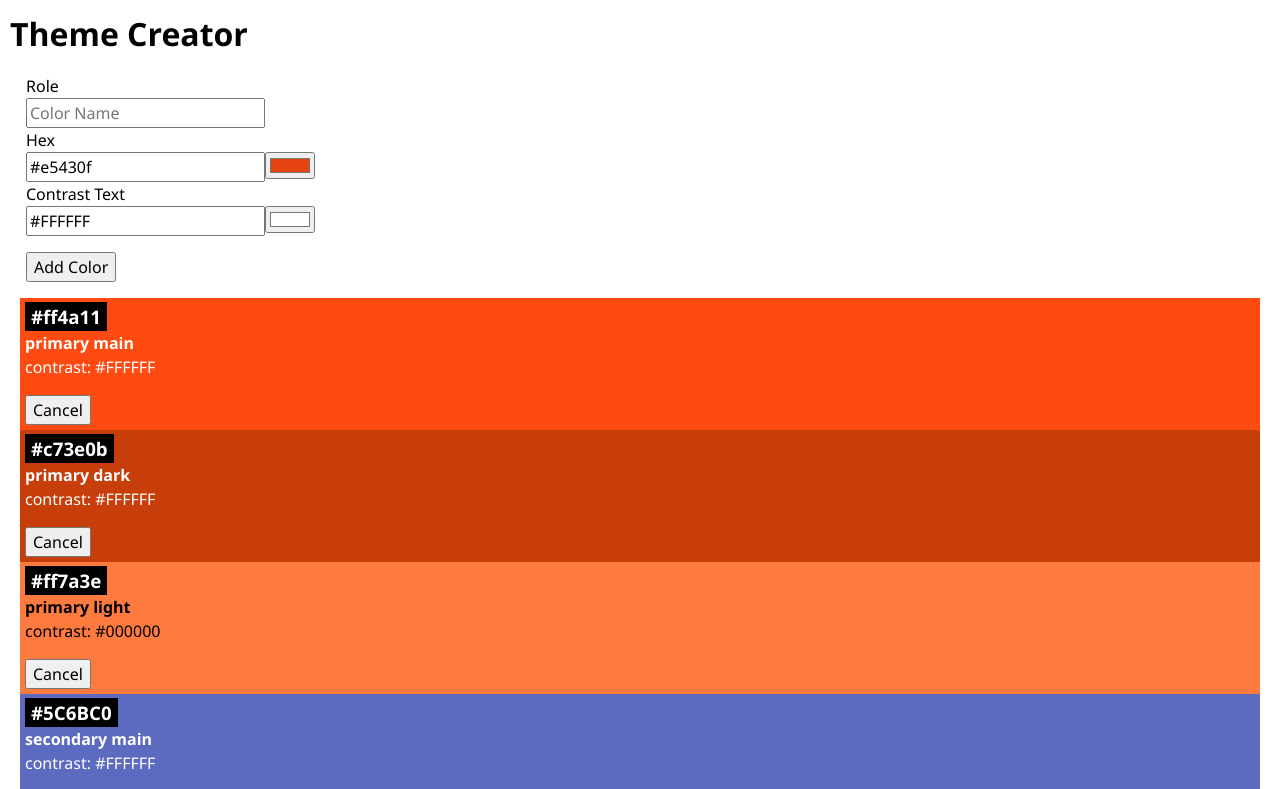
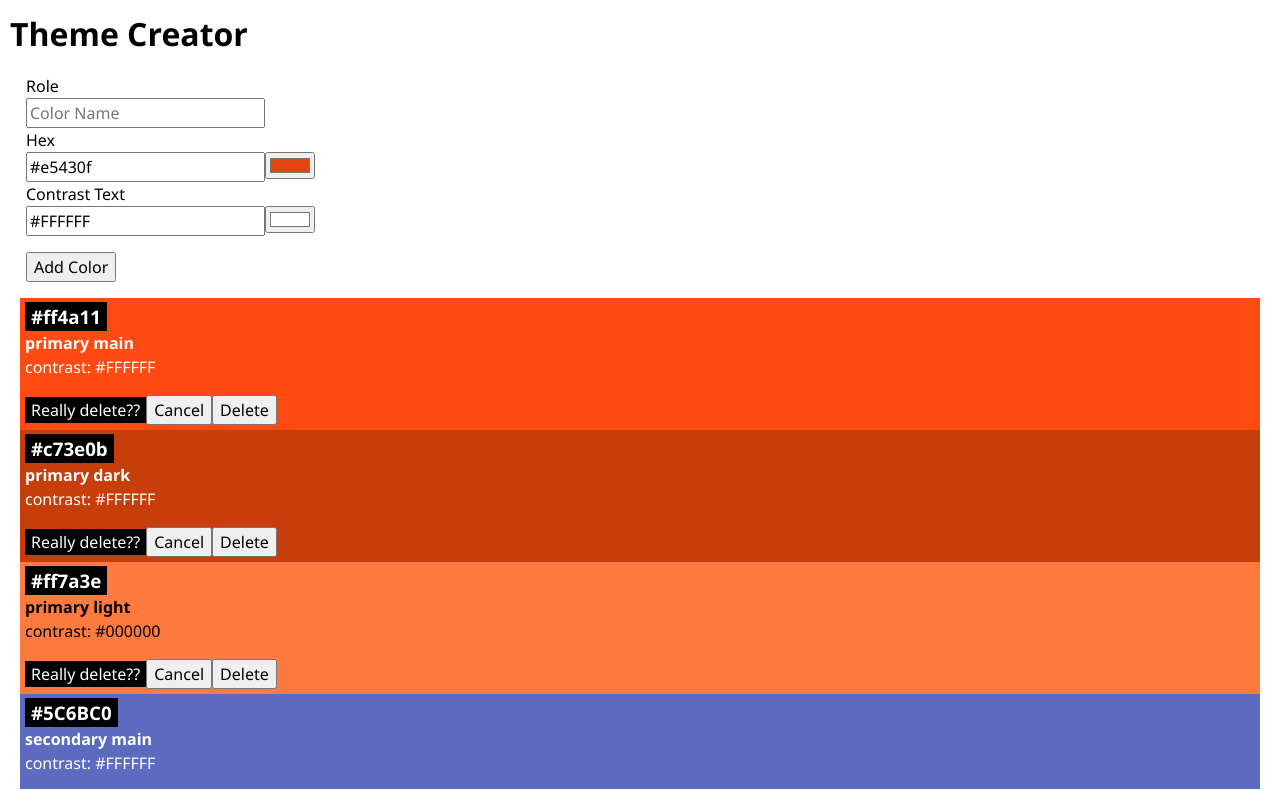
Before and after one commit to MarenOelixtown/web-react-recap-project, a React (Vite) app: page / in a window 1280 px wide. Shown: the top 789 px of the page. Built offline with nearby package versions, Linux system fonts and the light colour scheme.

Commit message:
adding delete-functionality in app.jsx and connecting to child colors.jsx with  delete-button

```diff
--- a/src/App.jsx
+++ b/src/App.jsx
@@ -7,7 +7,12 @@ import { uid } from "uid";
 
 function App() {
   const [colors, setColors] = useState(initialColors);
-
+  const deleteAColor = (colorToBeDeleted) => {
+    const updatedColors = colors.filter(
+      (color) => color.id !== colorToBeDeleted.id
+    );
+    setColors(updatedColors);
+  };
   function handleAddColor(newColor) {
     setColors([{ id: uid(), ...newColor }, ...colors]);
   }
@@ -18,7 +23,7 @@ function App() {
       <ColorForm onAddColor={handleAddColor} />
 
       {colors.map((color) => {
-        return <Color key={color.id} color={color} />;
+        return <Color key={color.id} color={color} onDelete={deleteAColor} />;
       })}
     </>
   );
--- a/src/Components/Color/Color.css
+++ b/src/Components/Color/Color.css
@@ -3,7 +3,7 @@
   padding: 5px;
 }
 
-.color-card-headline {
+.color-card-hightlight {
   display: inline;
   padding: 2px 6px;
   background: black;
--- a/src/Components/Color/Color.jsx
+++ b/src/Components/Color/Color.jsx
@@ -1,7 +1,11 @@
 import "./Color.css";
 import Button from "./Button.jsx";
 
-export default function Color({ color }) {
+export default function Color({ color, onDelete }) {
+  const handleOnDelete = () => {
+    console.log("tell parent to delete");
+    onDelete(color);
+  };
   return (
     <div
       className="color-card"
@@ -10,10 +14,12 @@ export default function Color({ color }) {
         color: color.contrastText,
       }}
     >
-      <h3 className="color-card-headline">{color.hex}</h3>
+      <h3 className="color-card-hightlight">{color.hex}</h3>
       <h4>{color.role}</h4>
       <p>contrast: {color.contrastText}</p>
+      <p className="color-card-hightlight">Really delete??</p>
       <Button text="Cancel" />
+      <Button text="Delete" onClick={handleOnDelete} />
     </div>
   );
 }
```
